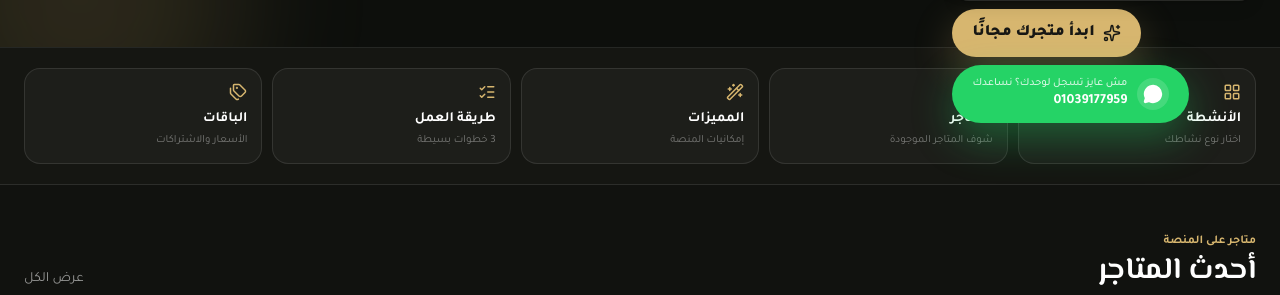
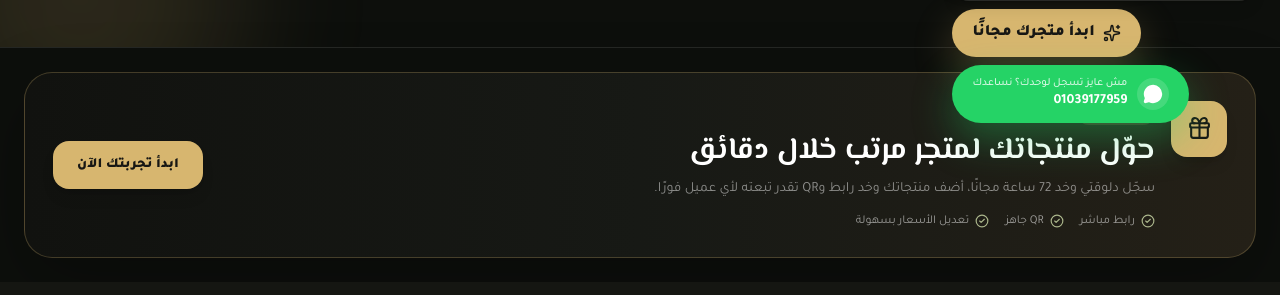
Before and after one commit to 1moalim1all1-cyber/Qr-Code, a React (Vite) app: page / in a window 1280 px wide. Shown: the part 657-952 px from the top of the page. Built offline with nearby package versions, Linux system fonts and the light colour scheme; no server answers; the database is empty.

Commit message:
Add registration promo banner to homepage

```diff
--- a/src/pages/public/LandingPage.tsx
+++ b/src/pages/public/LandingPage.tsx
@@ -1,6 +1,6 @@
 import { motion } from 'framer-motion'
 import { Link } from 'react-router-dom'
-import { ArrowLeft, LayoutGrid, ListChecks, QrCode, Sparkles, Store, Tags, WandSparkles } from 'lucide-react'
+import { ArrowLeft, CheckCircle2, Gift, LayoutGrid, ListChecks, QrCode, Sparkles, Store, Tags, WandSparkles } from 'lucide-react'
 import FeaturedMenus from '@/components/landing/FeaturedMenus'
 
 const NAV_LINKS = [
@@ -58,6 +58,28 @@ export default function LandingPage() {
           </div>
         </section>
 
+        <section className="bg-[#0d0f0c] px-4 sm:px-6 py-6">
+          <div className="max-w-7xl mx-auto overflow-hidden rounded-[28px] border border-[#d7b66f]/25 bg-gradient-to-l from-[#242017] via-[#171915] to-[#11120f] shadow-[0_24px_70px_rgba(0,0,0,.28)]">
+            <div className="grid lg:grid-cols-[1fr_auto] items-center gap-5 px-5 sm:px-7 py-6 sm:py-7">
+              <div className="flex items-start gap-4">
+                <div className="hidden sm:flex w-14 h-14 shrink-0 rounded-2xl bg-[#d7b66f] text-[#171714] items-center justify-center shadow-lg"><Gift size={25} /></div>
+                <div>
+                  <div className="flex flex-wrap items-center gap-2">
+                    <span className="rounded-full bg-[#d7b66f]/15 px-3 py-1 text-[11px] font-bold text-[#efd59d]">عرض تجربة</span>
+                    <span className="text-xs text-white/40">بدون بطاقة بنكية</span>
+                  </div>
+                  <h2 className="mt-2 font-display text-2xl sm:text-3xl font-black">حوّل منتجاتك لمتجر مرتب خلال دقائق</h2>
+                  <p className="mt-2 max-w-2xl text-sm leading-6 text-white/50">سجّل دلوقتي وخد 72 ساعة مجانًا، أضف منتجاتك وخد رابط وQR تقدر تبعته لأي عميل فورًا.</p>
+                  <div className="mt-3 flex flex-wrap gap-x-4 gap-y-2 text-xs text-white/55">
+                    {['رابط مباشر', 'QR جاهز', 'تعديل الأسعار بسهولة'].map((item) => <span key={item} className="inline-flex items-center gap-1.5"><CheckCircle2 size={14} className="text-[#aab58b]" />{item}</span>)}
+                  </div>
+                </div>
+              </div>
+              <Link to="/register?src=home-promo" className="w-full lg:w-auto rounded-2xl bg-[#d7b66f] px-6 py-3.5 text-center text-sm font-black text-[#171714] shadow-lg hover:brightness-105 transition">ابدأ تجربتك الآن</Link>
+            </div>
+          </div>
+        </section>
+
         <section className="bg-[#151612] border-b border-white/10">
           <div className="max-w-7xl mx-auto px-4 sm:px-6 py-5 grid grid-cols-2 sm:grid-cols-3 lg:grid-cols-5 gap-2.5">
             {QUICK_LINKS.map((item) => <Link key={item.to} to={item.to} className="rounded-2xl border border-white/10 bg-white/[0.035] p-3.5 hover:bg-white/[0.07] transition-colors"><item.icon size={18} className="text-[#d7b66f]"/><div className="font-bold text-sm mt-2">{item.title}</div><div className="text-[11px] text-white/40 mt-1">{item.text}</div></Link>)}
```
